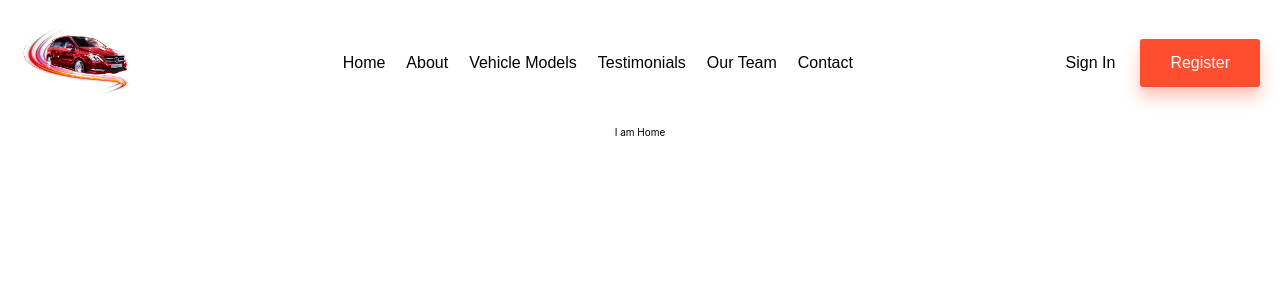
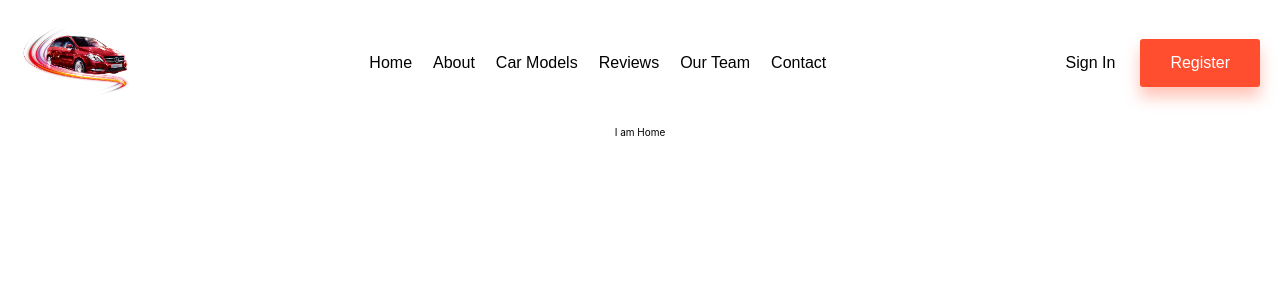
Before and after one commit to ChernoSlava/Rent-My-Ride, a React (Create React App) app: page / in a window 1280 px wide. Shown: the top 300 px of the page. Built offline with nearby package versions, Linux system fonts and the light colour scheme.

Commit message:
feat: header
- change data in header.

issue-2

```diff
--- a/src/components/Header/Header.tsx
+++ b/src/components/Header/Header.tsx
@@ -38,12 +38,12 @@ export function Header() {
           </li>
           <li>
             <Link onClick={openNav} to="/cars">
-              Models
+              Car Models
             </Link>
           </li>
           <li>
             <Link onClick={openNav} to="/review">
-              Testimonials
+              Reviews
             </Link>
           </li>
           <li>
@@ -77,12 +77,12 @@ export function Header() {
           </li>
           <li>
             <Link className="header-link" to="/cars">
-              Vehicle Models
+              Car Models
             </Link>
           </li>
           <li>
             <Link className="header-link" to="/review">
-              Testimonials
+              Reviews
             </Link>
           </li>
           <li>
```
